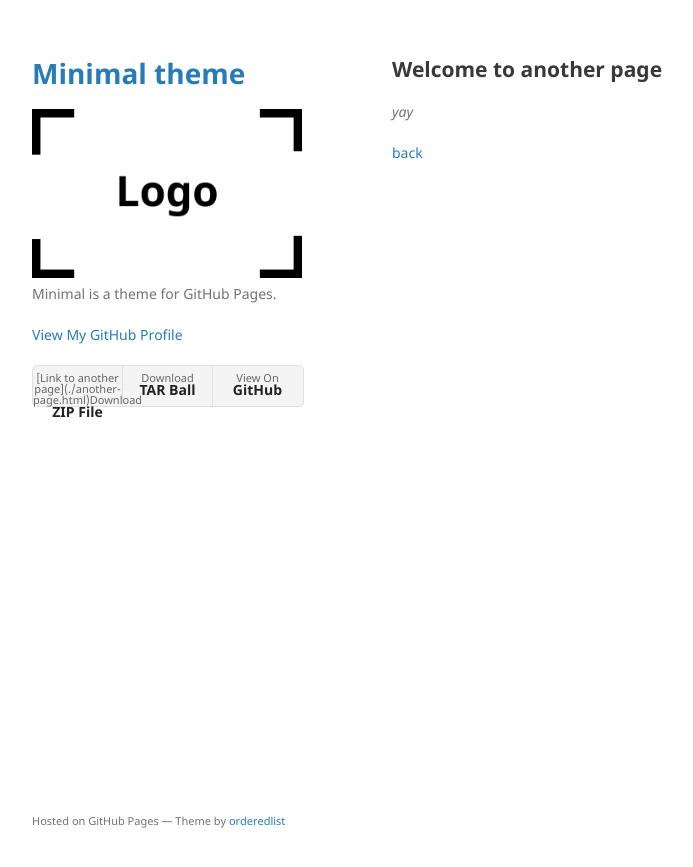
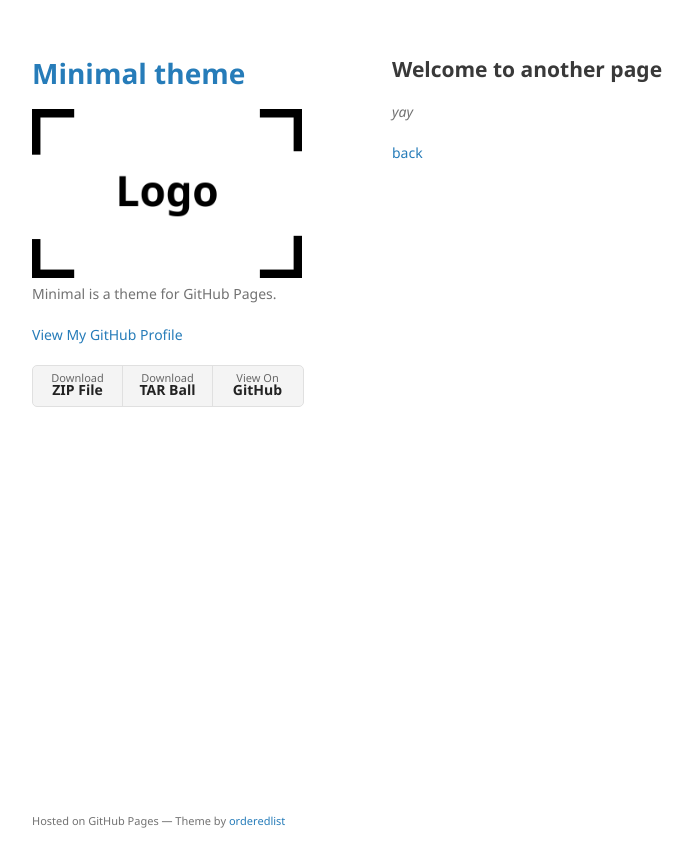
Before and after one commit to miikatm/miikatm.github.io, a Jekyll site: the page built from another-page.md, in a window 1280 px wide. Shown: the top 867 px of the page, without its empty margins (178-871 px from the left). Built offline with Jekyll 4.4.1, drawn with Linux system fonts in a browser that asks for light colours; our own code applies the rules of GitHub Pages for plain Markdown files.

Commit message:
Update default.html

```diff
--- a/_layouts/default.html
+++ b/_layouts/default.html
@@ -32,7 +32,7 @@
 
         {% if site.show_downloads %}
         <ul class="downloads">
-          <li><a href="{{ site.github.zip_url }}">[Link to another page](./another-page.html)Download <strong>ZIP File</strong></a></li>
+          <li><a href="/another-page.html">Download <strong>ZIP File</strong></a></li>
           <li><a href="{{ site.github.tar_url }}">Download <strong>TAR Ball</strong></a></li>
           <li><a href="{{ site.github.repository_url }}">View On <strong>GitHub</strong></a></li>
         </ul>
```
